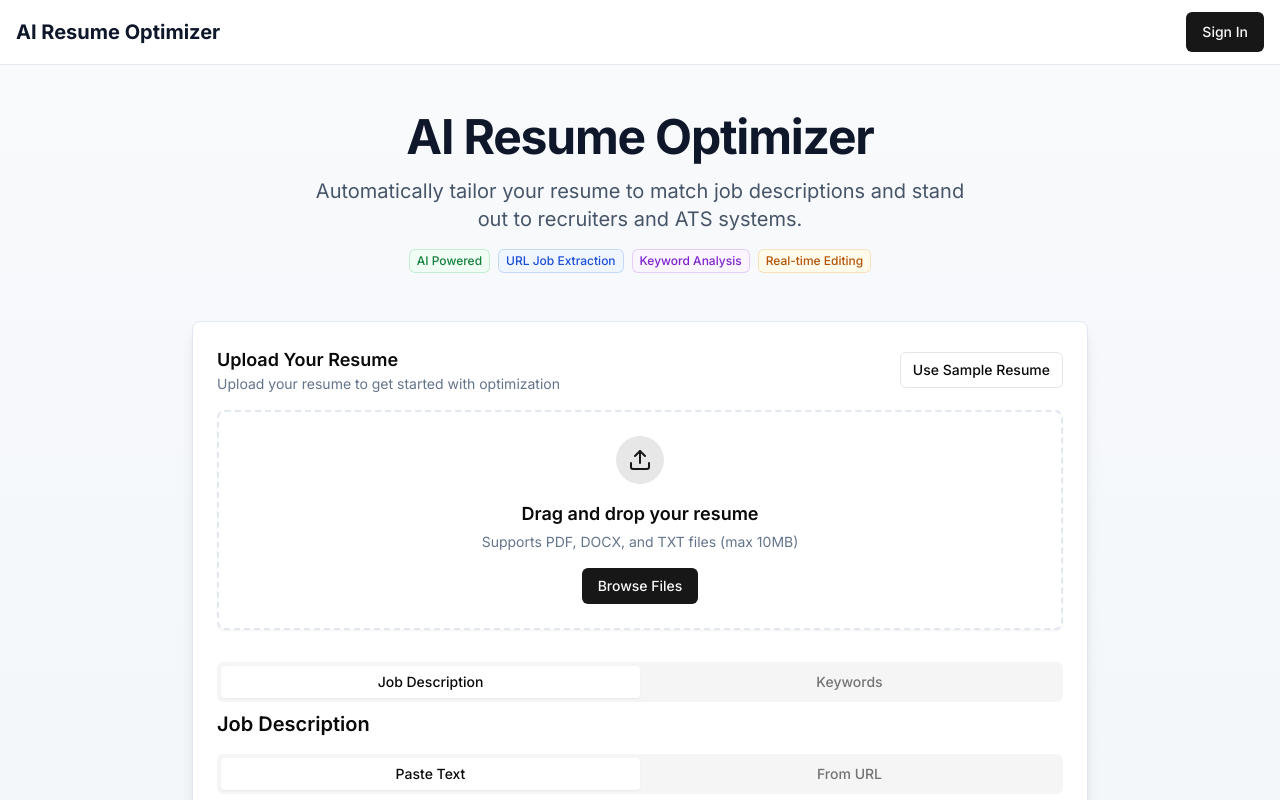
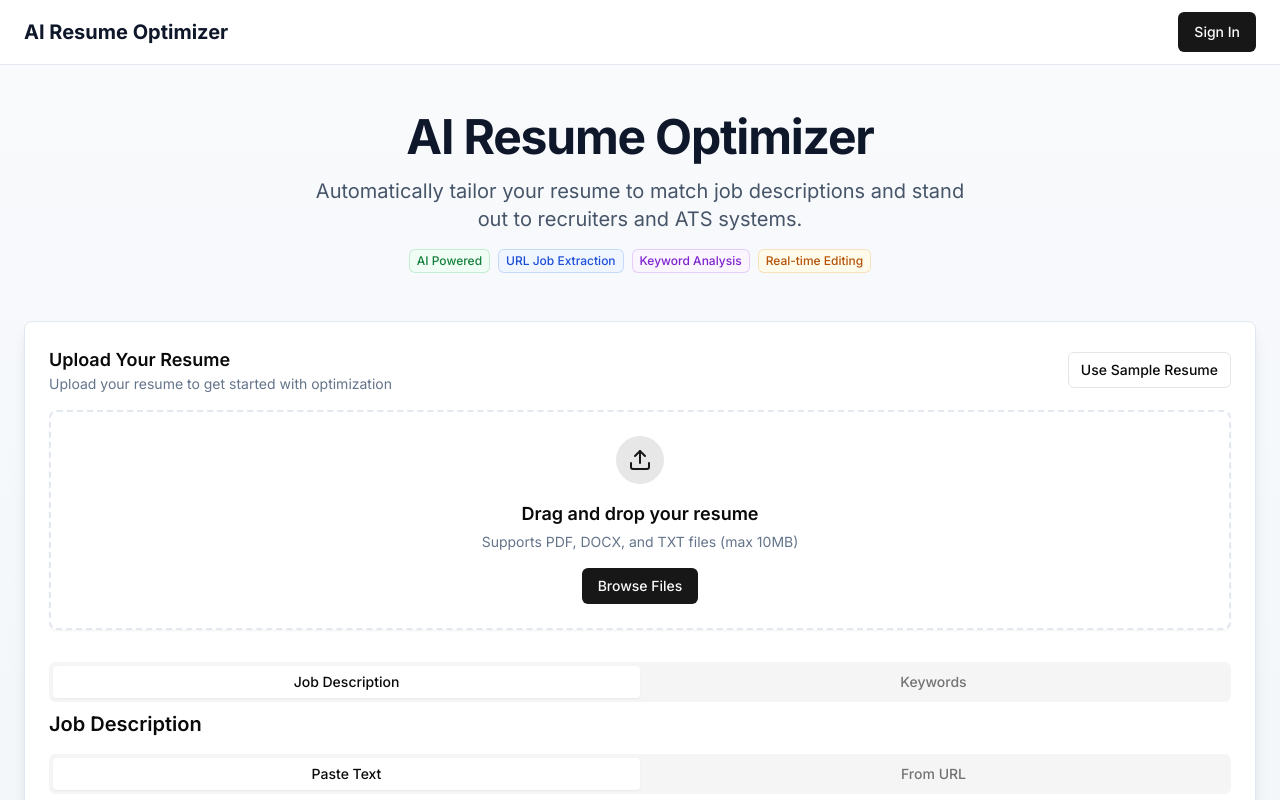
Before and after one commit to RyanSandoval/v0-resumeai, a Next.js app: page / in a window 1280 px wide. Shown: the top 800 px of the page. Built offline with nearby package versions, Linux system fonts and the light colour scheme.

Commit message:
feat: expand ResumeOptimizer to full width
Improve readability and content space for Analysis and Edit sections.

Co-authored-by: Ryan <7387444+RyanSandoval@users.noreply.github.com>

```diff
--- a/app/layout.tsx
+++ b/app/layout.tsx
@@ -27,7 +27,7 @@ export default function RootLayout({
         <SessionProvider>
           <ThemeProvider attribute="class" defaultTheme="system" enableSystem disableTransitionOnChange>
             <header className="border-b border-slate-200 dark:border-slate-800 bg-white dark:bg-slate-950">
-              <div className="container mx-auto px-4 py-3 flex justify-between items-center">
+              <div className="container mx-auto px-6 py-3 flex justify-between items-center">
                 <a href="/" className="font-bold text-xl text-slate-900 dark:text-white">
                   AI Resume Optimizer
                 </a>
--- a/app/page.tsx
+++ b/app/page.tsx
@@ -3,7 +3,7 @@ import { ResumeOptimizer } from "@/components/resume-optimizer"
 export default function Home() {
   return (
     <main className="min-h-screen bg-gradient-to-b from-slate-50 to-slate-100 dark:from-slate-950 dark:to-slate-900">
-      <div className="container mx-auto px-4 py-6 md:py-12">
+      <div className="container-fluid w-full px-6 py-6 md:py-12">
         <div className="mb-8 md:mb-12 text-center">
           <h1 className="text-3xl md:text-5xl font-bold tracking-tight text-slate-900 dark:text-slate-50 mb-4">
             AI Resume Optimizer
--- a/components/editable-resume.tsx
+++ b/components/editable-resume.tsx
@@ -575,7 +575,7 @@ export function EditableResume({ result, jobDescription, onUpdate }: EditableRes
   }
 
   return (
-    <div className="grid grid-cols-1 lg:grid-cols-[2fr_1fr] gap-4">
+    <div className="grid grid-cols-1 lg:grid-cols-[3fr_1fr] gap-4">
       <div className="space-y-4">
         <div className="flex items-center justify-between mb-2 p-4 bg-slate-50 dark:bg-slate-900 rounded-md">
           <h2 className="text-xl font-semibold">Edit Your Resume</h2>
@@ -606,11 +606,11 @@ export function EditableResume({ result, jobDescription, onUpdate }: EditableRes
                 ref={textareaRef}
                 value={editableText}
                 onChange={handleTextChange}
-                className="w-full min-h-[500px] p-4 font-mono text-sm border-0 focus:outline-none focus:ring-0 resize-none"
+                className="w-full min-h-[600px] p-4 font-mono text-sm border-0 focus:outline-none focus:ring-0 resize-none"
                 placeholder="Edit your resume here..."
               />
             ) : (
-              <div className="whitespace-pre-wrap min-h-[500px] max-h-[600px] overflow-y-auto font-mono text-sm">
+              <div className="whitespace-pre-wrap min-h-[600px] max-h-[700px] overflow-y-auto font-mono text-sm">
                 {editableText}
               </div>
             )}
--- a/components/resume-comparison.tsx
+++ b/components/resume-comparison.tsx
@@ -16,7 +16,7 @@ export function ResumeComparison({ result, jobDescription }: ResumeComparisonPro
   const [activeTab, setActiveTab] = useState<"keywords" | "sections">("keywords")
 
   return (
-    <Card>
+    <Card className="w-full">
       <CardContent className="p-4">
         <h3 className="font-semibold mb-3">Resume Analysis</h3>
 
--- a/components/resume-optimizer.tsx
+++ b/components/resume-optimizer.tsx
@@ -189,7 +189,7 @@ export function ResumeOptimizer() {
   }
 
   return (
-    <div className="max-w-4xl mx-auto">
+    <div className="w-full mx-auto">
       {!result ? (
         <Card className="shadow-lg border-slate-200 dark:border-slate-700">
           <CardContent className="p-6">
--- a/components/resume-preview.tsx
+++ b/components/resume-preview.tsx
@@ -296,7 +296,7 @@ export function ResumePreview({
           </div>
         </div>
 
-        <div className={`grid gap-6 ${showComparison ? "lg:grid-cols-[1fr_350px]" : ""}`}>
+        <div className={`grid gap-6 ${showComparison ? "lg:grid-cols-[2fr_1fr]" : ""}`}>
           <Card className="overflow-hidden">
             <CardContent className="p-0">
               <Tabs value={activeTab} onValueChange={(v) => setActiveTab(v as any)} className="w-full">
@@ -351,7 +351,7 @@ export function ResumePreview({
 
                 {!readOnly && (
                   <TabsContent value="edit" className="m-0">
-                    <div className="border-t p-0 bg-white dark:bg-slate-950">
+                    <div className="border-t p-0 bg-white dark:bg-slate-950 w-full">
                       <EditableResume
                         result={result}
                         jobDescription={jobDescription || ""}
```
Also changed, not shown: 1 other file (tests, documents, lock files or other folders).
